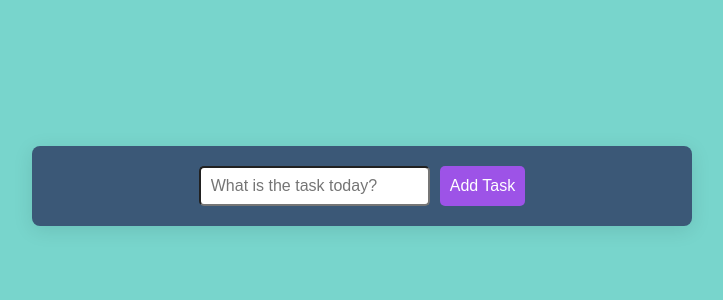
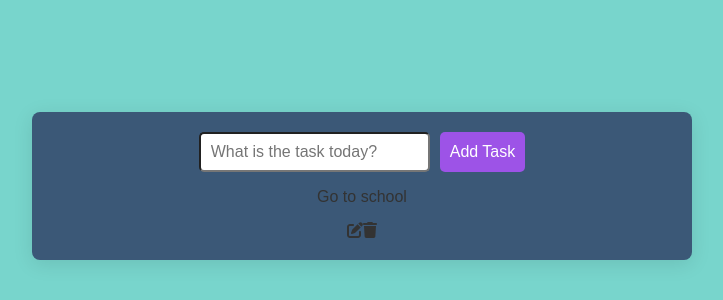
Before and after one commit to JianRong-King/Pragmatic-Todo-List, a React (Create React App) app in the folder project_todo/: page / in a window 1280 px wide. Shown: the part 244-544 px from the top of the page, without its empty margins (278-1001 px from the left). Built offline with nearby package versions, Linux system fonts and the light colour scheme.

Commit message:
Added place holder and functions towards formation of adding task

```diff
--- a/project_todo/src/components/TodoForm.js
+++ b/project_todo/src/components/TodoForm.js
@@ -1,11 +1,22 @@
-import React from 'react';
+import React, {useState} from 'react';
 
-export const TodoForm = () => {
+export const TodoForm = ({addTodo}) => {
+        const [value, setValue] = useState('');
+        const handleSubmit = e => {
+            e.preventDefault();
+
+            addTodo(value);
+
+            setValue(''); // clear the input field after submitting
+        }
+
     return (
-        <form className = 'TodoForm'>
+        <form className = 'TodoForm' onSubmit={handleSubmit}>
             <input type = "text" className = 'todo-input'
-
-            placeholder= 'What is the task today?' />
+            value={value}
+            placeholder= 'What is the task today?'
+            onChange ={e => setValue(e.target.value)}
+            />
             <button type='submit' className = "todo-btn" >
                 Add Task
             </button>
--- a/project_todo/src/components/TodoWrapper.js
+++ b/project_todo/src/components/TodoWrapper.js
@@ -1,10 +1,26 @@
-import React from 'react';
+import React, {useState} from 'react';
 import { TodoForm } from './TodoForm';
+import {v4 as uuidv4} from 'uuid';
+import { Todo } from './todo';
+uuidv4();
 
 export const TodoWrapper = () => {
+    const [todos, setTodos] = useState([]);
+
+    const addTodo = todo => {
+        setTodos([...todos, {id: uuidv4(), task: todo, completed: false, isEditing: false}
+        ]);
+        console.log(todos);
+    }
     return (
         <div className='TodoWrapper'>
-            <TodoForm />
+            <TodoForm  addTodo = {addTodo}/>
+            <Todo />
+
         </div>
     )
 };
+
+// Our app.js now has a single component TodoWrapper
+// in its div
+// rememeber div is a container for elements
--- a/project_todo/src/components/todo.js
+++ b/project_todo/src/components/todo.js
@@ -1,9 +1,16 @@
 import React from 'react';
+import { FontAwesomeIcon } from '@fortawesome/react-fontawesome';
+import {faTrash} from '@fortawesome/free-solid-svg-icons';
+import { faPenToSquare } from '@fortawesome/free-solid-svg-icons';
 
 export const Todo = () => {
     return (
-        <div>
-            <h1>Todo</h1>
+        <div className = 'Todo'>
+            <p>Go to school</p>
+            <div>
+                <FontAwesomeIcon icon = {faPenToSquare} />
+                <FontAwesomeIcon icon = {faTrash} />
+            </div>
         </div>
     )
 }
```
